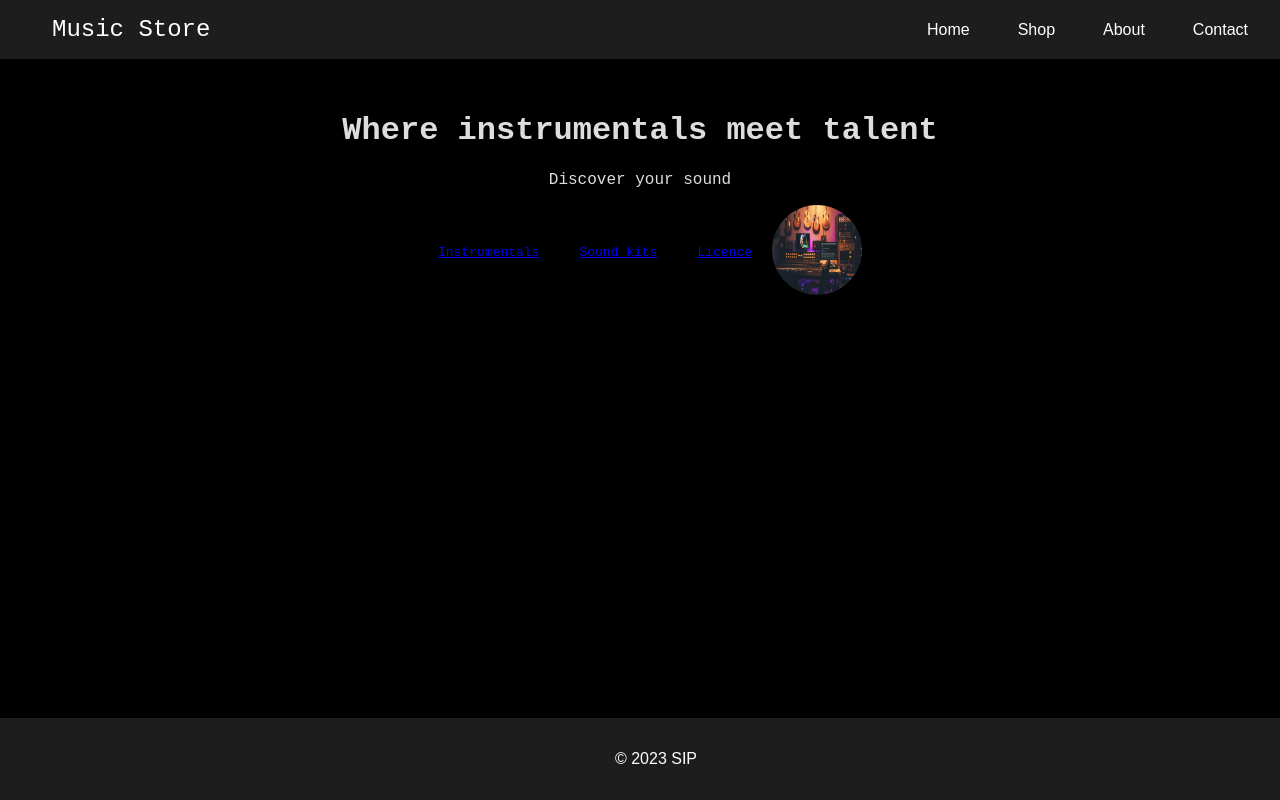
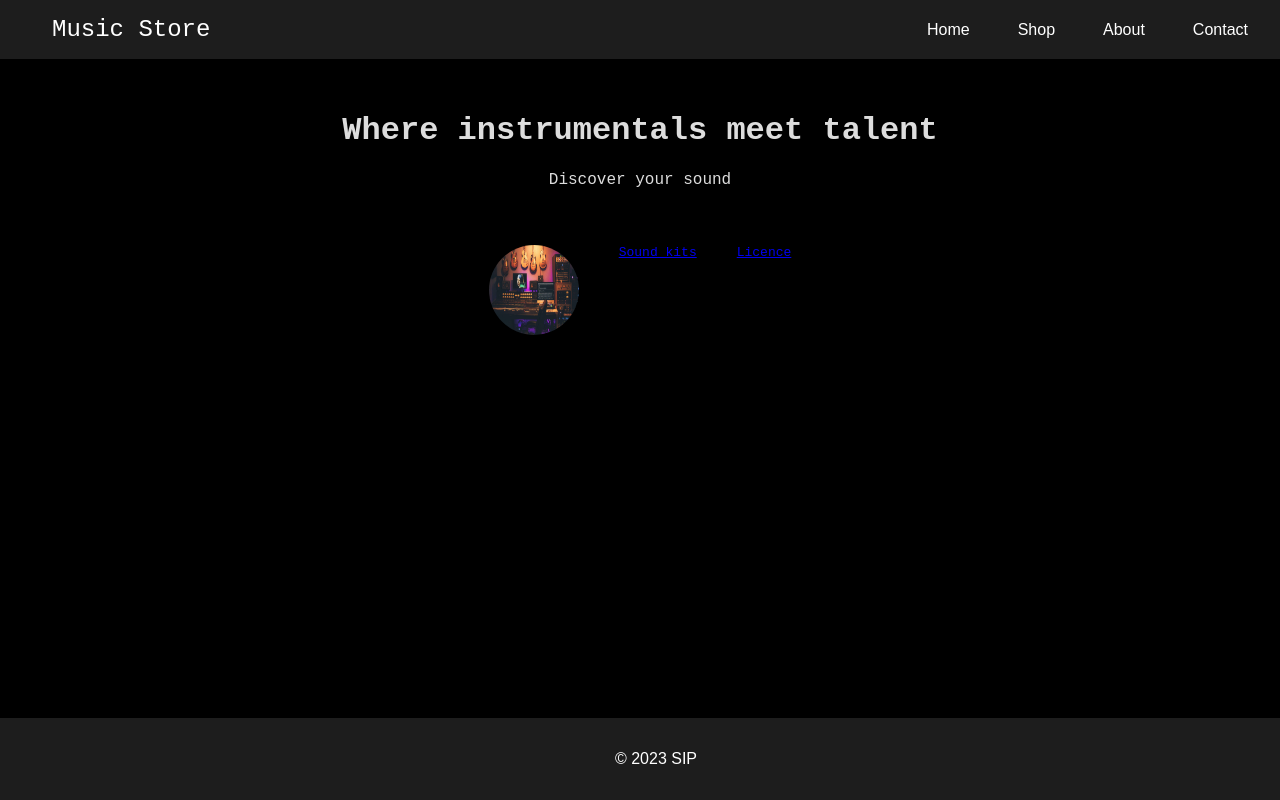
Before and after one commit to sip357/Music-Store, a Next.js app: page / in a window 1280 px wide. Shown: the top 800 px of the page. Built offline with nearby package versions, Linux system fonts and the light colour scheme.

Commit message:
Made photo as link blur when hovered on

```diff
--- a/app/page.tsx
+++ b/app/page.tsx
@@ -10,10 +10,9 @@ export default function def() {
         <p className="/">Discover your sound</p>
       </div>
       <div className="container">
-        <a href="/">Instrumentals</a>
+        <a href="/"><img src="studio.jpg" alt="Instrumentals" width="90" height="90"></img></a>
         <a href="/">Sound kits</a>
         <a href="/">Licence</a>
-        <img src="studio.jpg" alt="Instrumentals" width="90" height="90"></img>
       </div>
     </Layout>
   );
--- a/app/styles/globals.css
+++ b/app/styles/globals.css
@@ -68,5 +68,11 @@ body {
   }
 
   img{
-    border-radius: 50%;
+    border-radius: 60%;
   }
+
+  img:hover {
+    box-shadow: 0 0 10px 1px rgba(3, 180, 239, 0.5);
+    opacity: 0.8;
+    filter:blur(10px);
+  }
```
